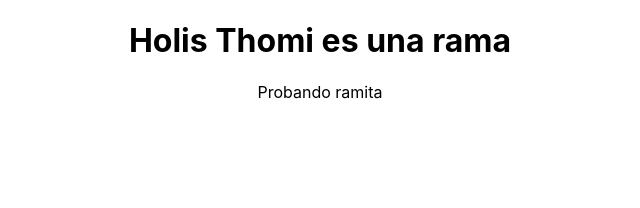
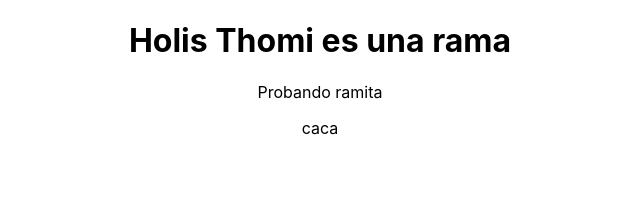
Before and after one commit to FlorVeneziano/Prueba, a React (Create React App) app in the folder front/: page / in a window 1280 px wide. Shown: the top 208 px of the page, without its empty margins (320-960 px from the left). Built offline with nearby package versions, Linux system fonts and the light colour scheme.

Commit message:
bugFix(App) nuevo texto

```diff
--- a/front/src/App.js
+++ b/front/src/App.js
@@ -1,4 +1,3 @@
-import logo from './logo.svg';
 import './App.css';
 
 function App() {
@@ -6,8 +5,11 @@ function App() {
     <div className="App">
       <h1>Holis Thomi es una rama</h1>
       <p>Probando ramita</p>
+      <p>caca</p>
     </div>
   );
+
+
 }
 
 export default App;
```
